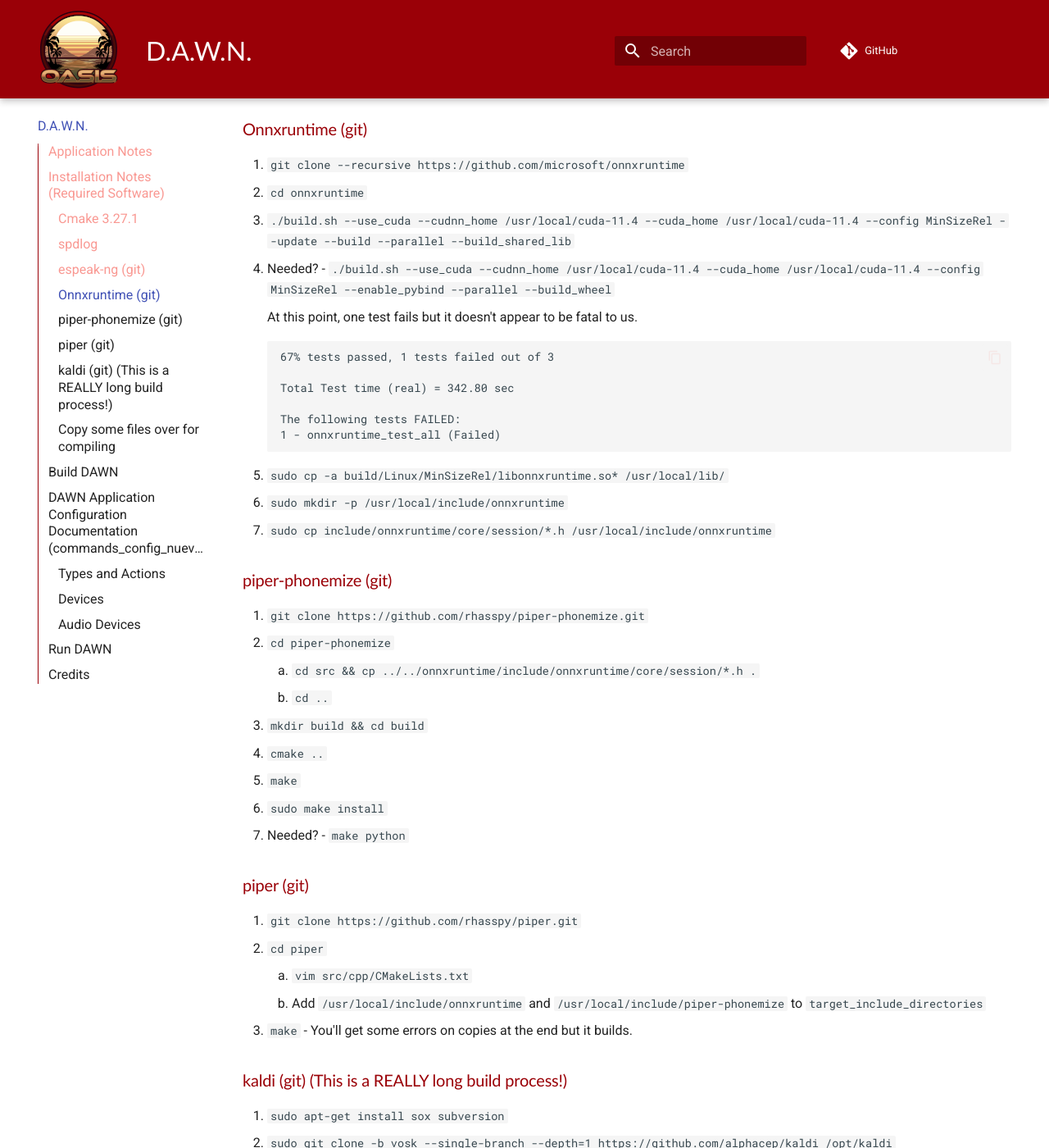
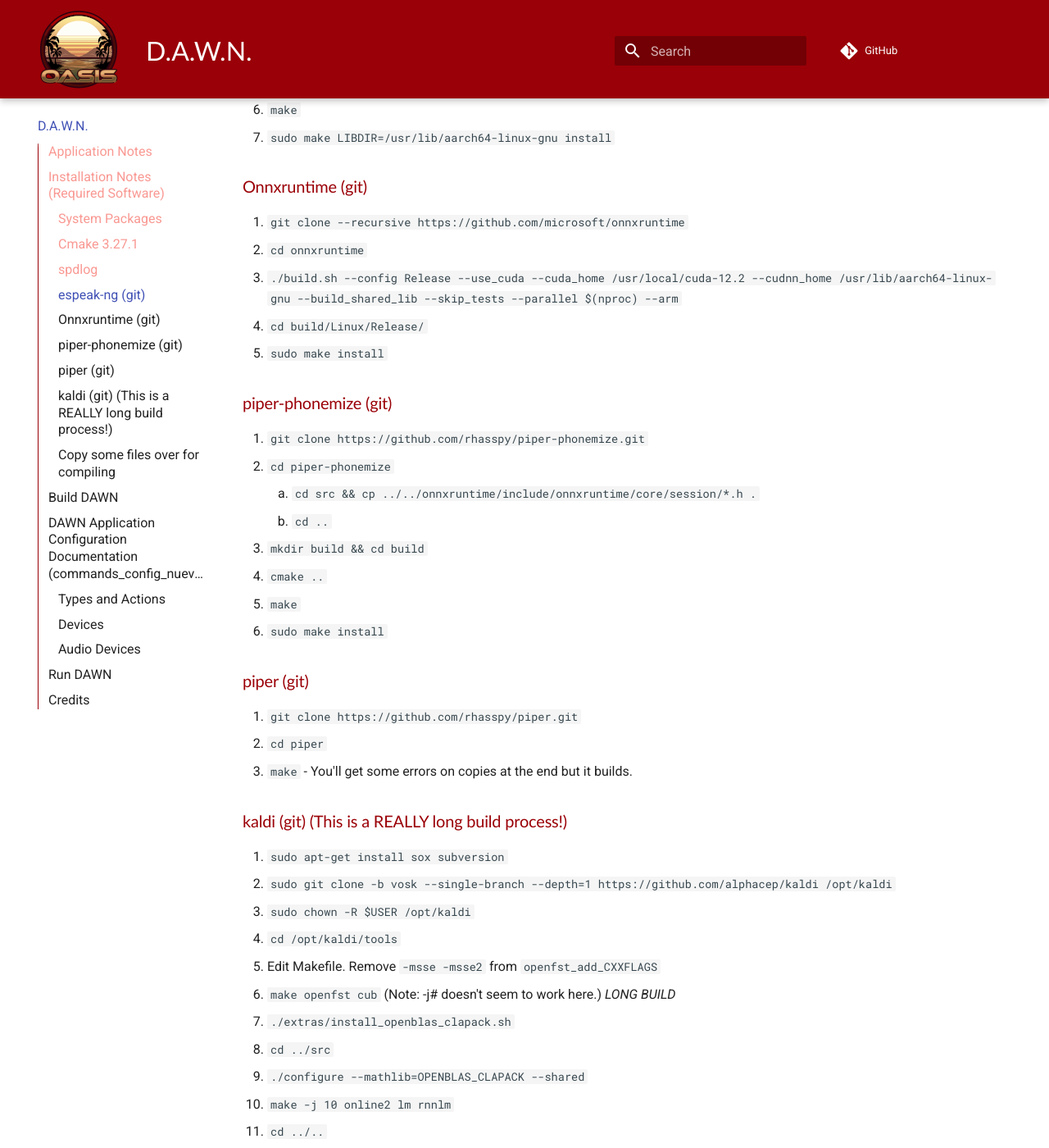
Before and after one commit to The-OASIS-Project/The-OASIS-Project.github.io, an MkDocs documentation site: the page built from docs/dawn.md, in a window 1280 px wide and 1400 px high, scrolled down 1357 px. Shown: the whole window at 82% size. Built offline with MkDocs 1.6.1 and Material for MkDocs 9.7.7, drawn with Linux system fonts in a browser that asks for light colours; some of the changed text lies outside the part shown.

Commit message:
Update instructions for latest software.
- New instructions for installing with Jetpack 6.
- New instructions for latest git.
- New LLM instructions and benchmarks.

````diff
--- a/docs/dawn.md
+++ b/docs/dawn.md
@@ -10,6 +10,9 @@
 * If you do not wish to use cloud AI or you only want local command support, there is a flag to disable it.
 
 ## Installation Notes (Required Software)
+
+### System Packages
+1. `sudo apt install libssl-dev`
 
 ### Cmake 3.27.1
 1. `tar xvf cmake-3.27.1.tar.gz`
@@ -35,28 +38,14 @@ Before we begin:
 4. `./configure --prefix=/usr`
 5. `make -j8 src/espeak-ng src/speak-ng`
 6. `make`
-7. `# make docs` - Skip? bash: no: command not found
-8. `sudo make LIBDIR=/usr/lib/aarch64-linux-gnu install`
+7. `sudo make LIBDIR=/usr/lib/aarch64-linux-gnu install`
 
 ### Onnxruntime (git)
 1. `git clone --recursive https://github.com/microsoft/onnxruntime`
 2. `cd onnxruntime`
-3. `./build.sh --use_cuda --cudnn_home /usr/local/cuda-11.4 --cuda_home  /usr/local/cuda-11.4 --config MinSizeRel --update --build --parallel --build_shared_lib`
-4. Needed? - `./build.sh --use_cuda --cudnn_home /usr/local/cuda-11.4 --cuda_home  /usr/local/cuda-11.4 --config MinSizeRel --enable_pybind --parallel --build_wheel`
-
-    At this point, one test fails but it doesn't appear to be fatal to us.
-    ```
-    67% tests passed, 1 tests failed out of 3
-
-    Total Test time (real) = 342.80 sec
-
-    The following tests FAILED:
-    1 - onnxruntime_test_all (Failed)
-    ```
-
-5. `sudo cp -a build/Linux/MinSizeRel/libonnxruntime.so* /usr/local/lib/`
-6. `sudo mkdir -p /usr/local/include/onnxruntime`
-7. `sudo cp include/onnxruntime/core/session/*.h /usr/local/include/onnxruntime`
+3. `./build.sh --config Release --use_cuda --cuda_home /usr/local/cuda-12.2 --cudnn_home /usr/lib/aarch64-linux-gnu --build_shared_lib --skip_tests --parallel $(nproc) --arm`
+4. `cd build/Linux/Release/`
+5. `sudo make install`
 
 ### piper-phonemize (git)
 1. `git clone https://github.com/rhasspy/piper-phonemize.git`
@@ -67,13 +56,10 @@ Before we begin:
 4. `cmake ..`
 5. `make`
 6. `sudo make install`
-7. Needed? - `make python`
 
 ### piper (git)
 1. `git clone https://github.com/rhasspy/piper.git`
 2. `cd piper`
-    1. `vim src/cpp/CMakeLists.txt`
-    2. Add `/usr/local/include/onnxruntime` and `/usr/local/include/piper-phonemize` to `target_include_directories`
 3. `make` - You'll get some errors on copies at the end but it builds.
 
 ### kaldi (git) (This is a REALLY long build process!)
@@ -93,7 +79,7 @@ Before we begin:
 14. `cd vosk-api/src`
 15. `KALDI_ROOT=/opt/kaldi make -j8`
 16. `cd ../c`
-17. Edit Makefile. Add the following to LDFLAGS: `$(shell pkg-config --libs cuda-11.4 cudart-11.4) -lcusparse -lcublas -lcusolver -lcurand`
+17. Edit Makefile. Add the following to LDFLAGS: `$(shell pkg-config --libs cuda-12.2 cudart-12.2) -lcusparse -lcublas -lcusolver -lcurand`
     1. `make`
 18. Choose a model:
     1. `wget https://alphacephei.com/vosk/models/vosk-model-small-en-us-0.15.zip`
--- a/mkdocs.yml
+++ b/mkdocs.yml
@@ -39,8 +39,9 @@ nav:
   - A.U.R.A.: aura.md
   - S.P.A.R.K.: spark.md
   - Communications: comms.md
+  - Local LLMs: llm.md
   - B.E.A.C.O.N. Parts Catalog: beacon.md
-  - Open Source and Special Thanks: opensource.md
+  - Special Thanks: opensource.md
   - Credits: credits.md
   #- Blog: blog/index.md
 
````
Also changed, not shown: docs/llm.md (added, +166 -0 lines), docs/mirage.md (+1 -6 lines), 1 other file.
